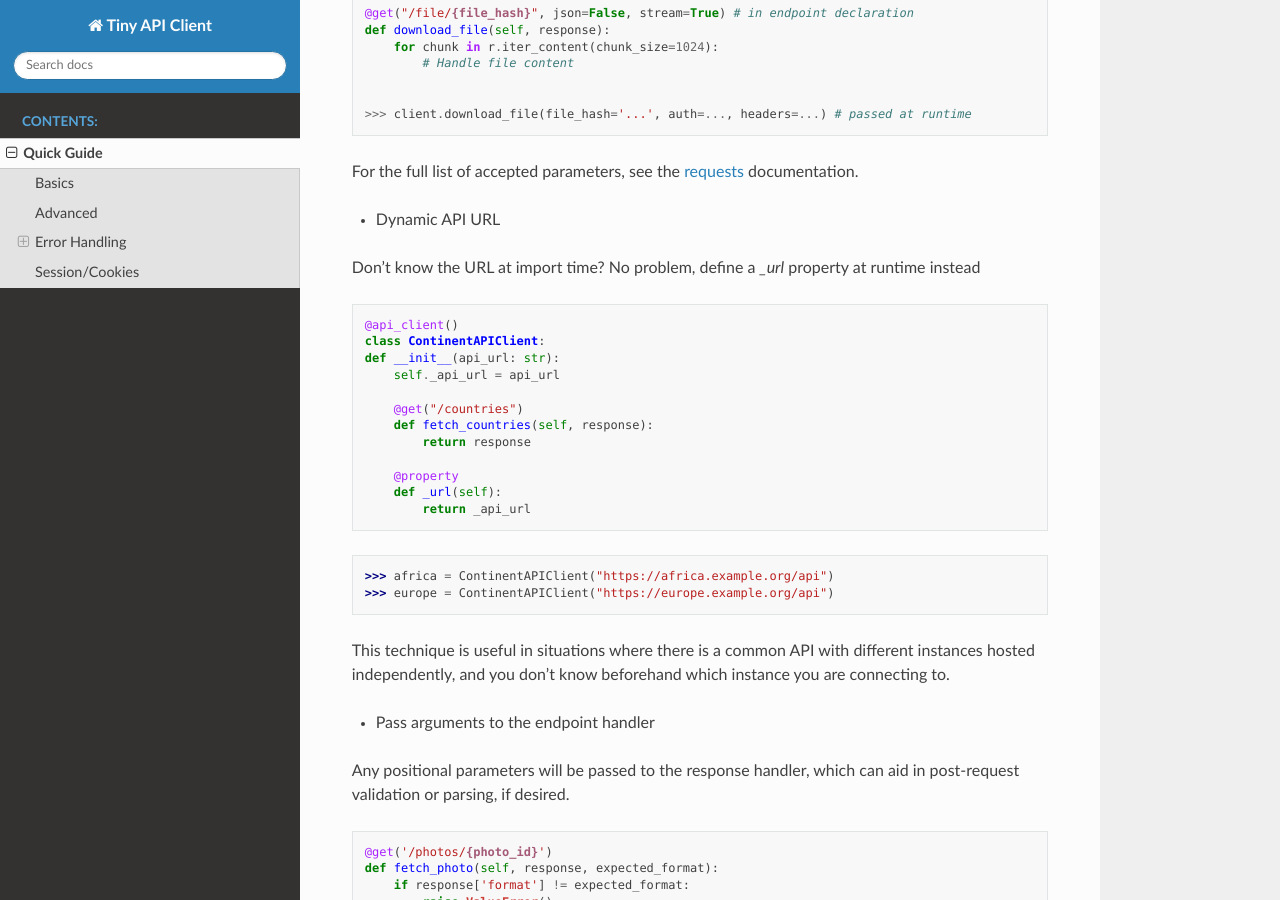
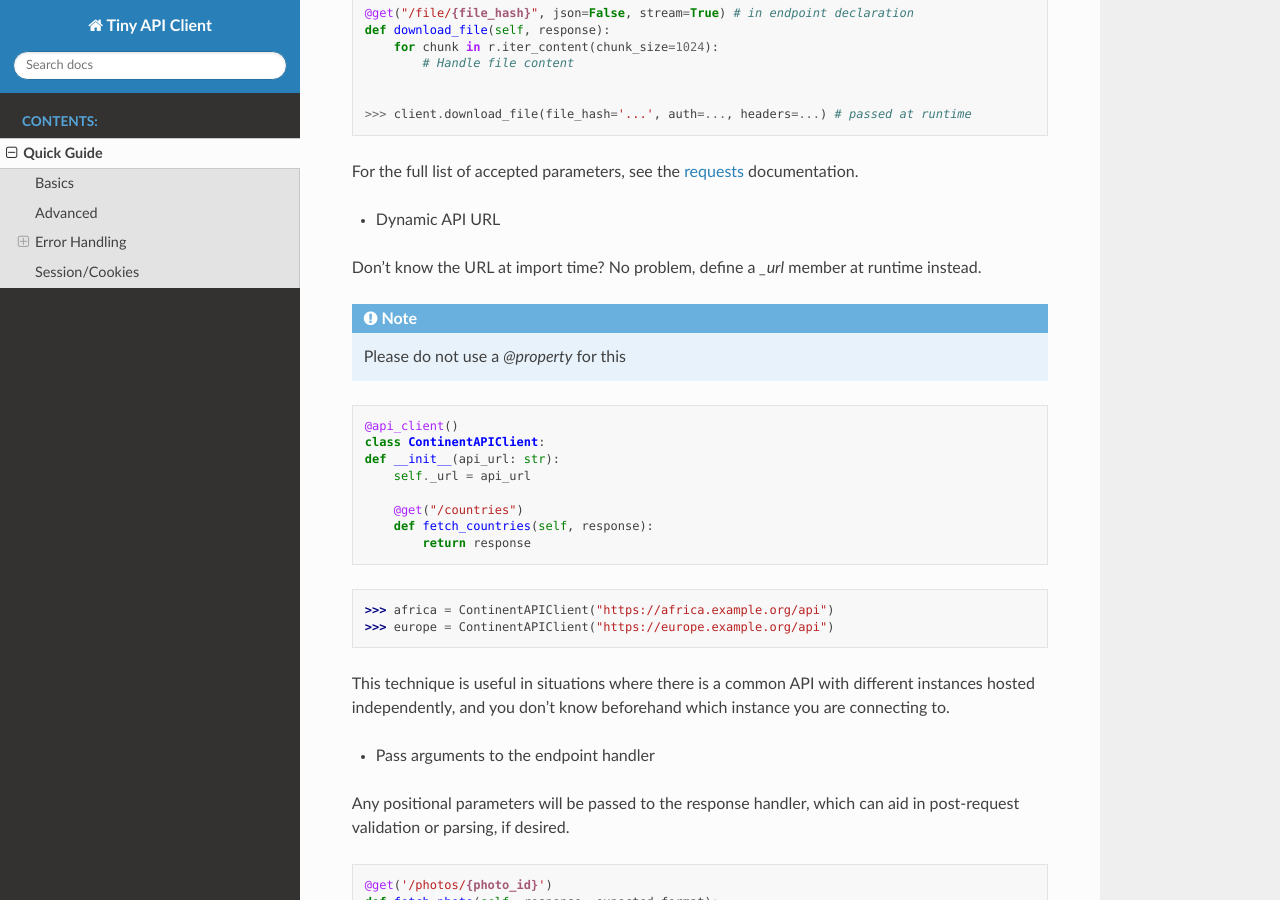
Before and after one commit to sanjacob/tiny-api-client, a Sphinx documentation site: the page built from docs/quick.rst, in a window 1280 px wide and 900 px high, scrolled down 2213 px. Built offline with Sphinx 7.4.7 and the Read the Docs theme 2.0.0, drawn with Linux system fonts in a browser that asks for light colours; pages that are not in the unit, such as notebooks, are missing from menus; some of the changed text lies outside the part shown.

Commit message:
Fix docs after API change in _url and _session, format fixes

```diff
--- a/docs/quick.rst
+++ b/docs/quick.rst
@@ -136,22 +136,23 @@ For the full list of accepted parameters, see the `requests`_ documentation.
 
 - Dynamic API URL
 
-Don't know the URL at import time? No problem, define a `_url` property at runtime instead
+Don't know the URL at import time? No problem, define a `_url` member at runtime instead.
+
+.. note::
+
+        Please do not use a `@property` for this
 
 ::
 
         @api_client()
         class ContinentAPIClient:
         def __init__(api_url: str):
-            self._api_url = api_url
+            self._url = api_url
 
             @get("/countries")
             def fetch_countries(self, response):
                 return response
 
-            @property
-            def _url(self):
-                return _api_url
 
 >>> africa = ContinentAPIClient("https://africa.example.org/api")
 >>> europe = ContinentAPIClient("https://europe.example.org/api")
@@ -260,9 +261,13 @@ Session/Cookies
 
         @api_client('https://example.org')
         class MyAPIClient:
-            @property
-            def _session(self) -> CookieJar | dict:
-                return _cookies
+            def __init__(self, session: CookieJar | dict):
+                self._session = session
+
+
+.. note::
+
+        Please do not use a `@property` for this
 
 
 - Make a request to a different server
```
